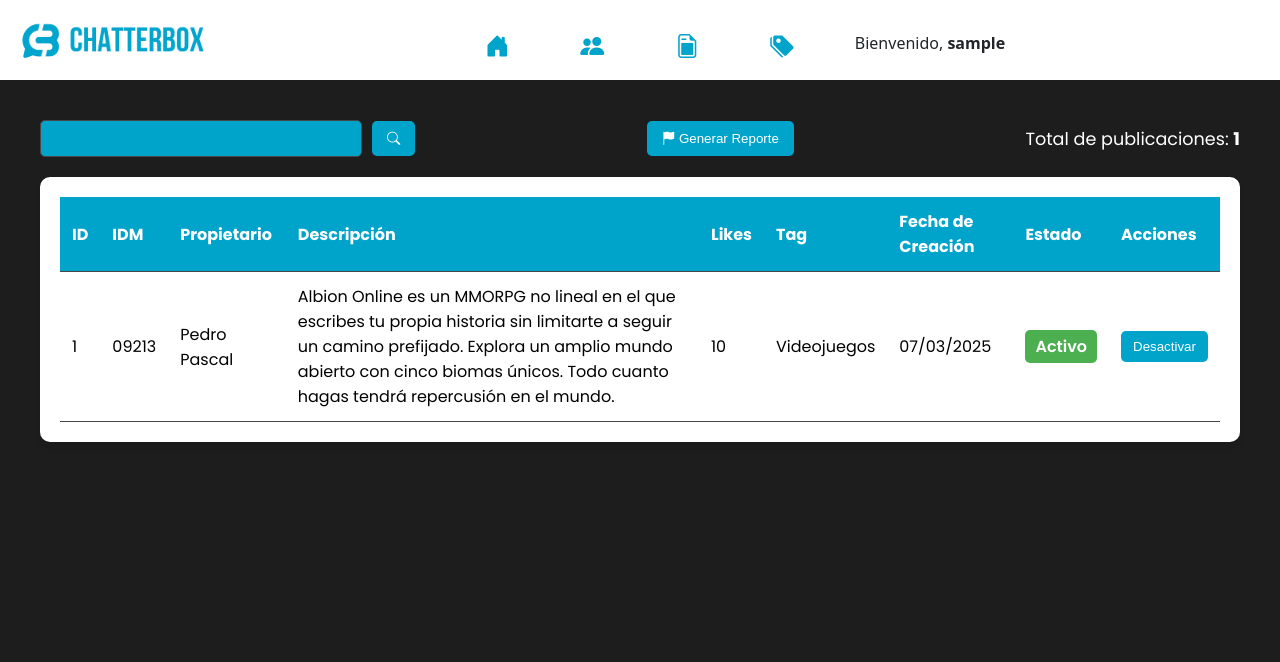
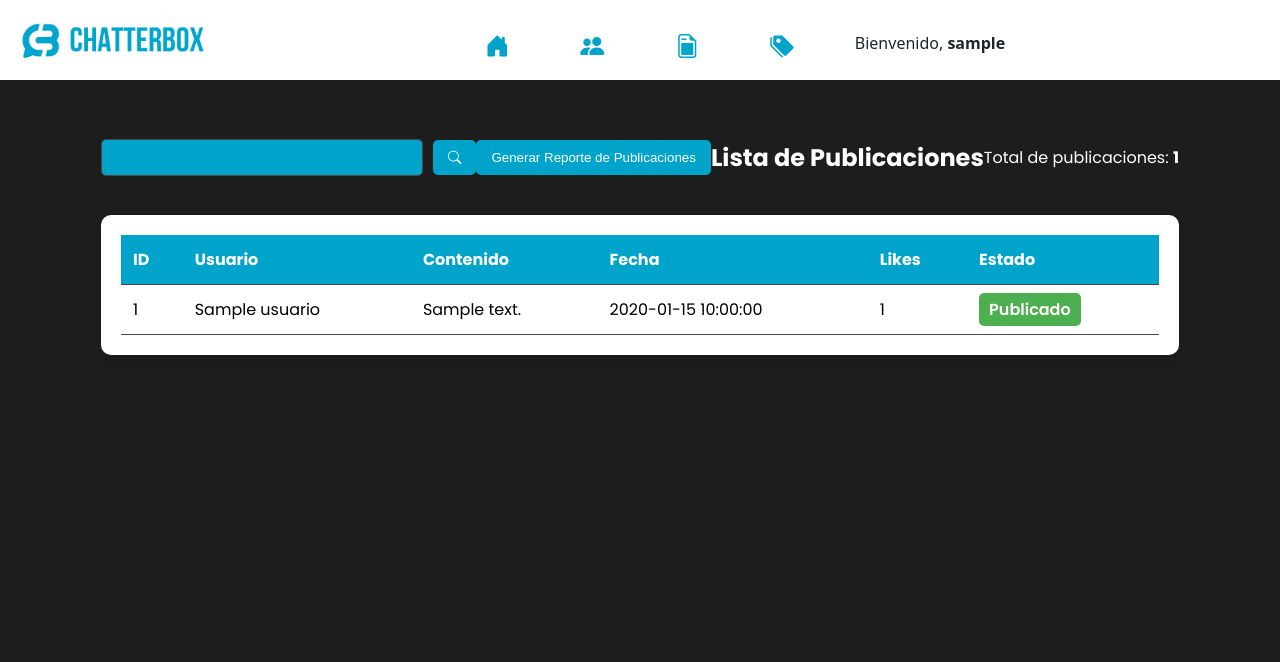
Before and after one commit to VALOID3/Chatterbox-Red-Social, a PHP site: page /admin/AdminPost.php in a window 1280 px wide. Shown: the top 662 px of the page. Run offline with PHP 8.4, Linux system fonts and the light colour scheme; the visitor is signed in with stand-in values (Sample User, id 1); tables that the repository leaves empty hold one stand-in row (values such as "Sample post").

Commit message:
reposte post
ya se genera y visualizan

```diff
--- a/admin/AdminPost.php
+++ b/admin/AdminPost.php
@@ -1,4 +1,27 @@
-<?php require_once '../Midware/auth_admin.php'; ?>
+<?php
+require_once '../conexion.php';
+require_once '../Midware/auth_admin.php';
+
+$sql = "
+    SELECT p.id_Publi, u.nom_usuario, p.contenido, p.fecha,
+           (SELECT COUNT(*) FROM likes l WHERE l.publicacion_id = p.id_Publi) AS total_likes
+    FROM Publicacion p
+    INNER JOIN Usuarios u ON p.usuario_id = u.id_Usuario
+    ORDER BY p.id_Publi DESC
+";
+
+$resultado = $conn->query($sql);
+$publicaciones = [];
+$totalPosts = 0;
+
+if ($resultado && $resultado->num_rows > 0) {
+    while ($row = $resultado->fetch_assoc()) {
+        $publicaciones[] = $row;
+    }
+    $totalPosts = count($publicaciones);
+}
+
+?>
 
 
 
@@ -37,13 +60,15 @@
                 </button>
             </div>
             <div class="report-button">
-                <button class="btn-report">
-                    <i class="bi bi-flag-fill"></i> Generar Reporte
-                </button>
+                <form action="generar_reporte_posts.php" method="post">
+                    <button type="submit" class="btn-report">
+                         Generar Reporte de Publicaciones
+                    </button>
+                </form>
             </div>
-            <div class="post-count">
-                <span>Total de publicaciones: <strong>1</strong></span>
-            </div>
+
+            <h2>Lista de Publicaciones</h2>
+            <div class="user-count">Total de publicaciones: <strong><?= $totalPosts ?></strong></div>
         </div>
 
         <!-- LISTA DE POSTS -->
@@ -52,37 +77,24 @@
                 <thead>
                     <tr>
                         <th>ID</th>
-                        <th>IDM</th>
-                        <th>Propietario</th>
-                        <th>Descripción</th>
+                        <th>Usuario</th>
+                        <th>Contenido</th>
+                        <th>Fecha</th>
                         <th>Likes</th>
-                        <th>Tag</th>
-                        <th>Fecha de Creación</th>
                         <th>Estado</th>
-                        <th>Acciones</th>
                     </tr>
                 </thead>
                 <tbody>
-                    <!-- Ejemplo de fila de post -->
+                <?php foreach ($publicaciones as $post): ?>
                     <tr>
-                        <td>1</td>
-                        <td>09213</td>
-                        <td>Pedro Pascal</td>
-                        <td>    Albion Online es un MMORPG no lineal en el que escribes tu propia historia sin
-                            limitarte a seguir un camino prefijado. Explora un amplio mundo abierto con cinco biomas únicos.
-                            Todo cuanto
-                            hagas tendrá repercusión en el mundo.</td>
-                        <td>10</td>
-                        <td>Videojuegos</td>
-                        <td>07/03/2025</td>
-                        <td><span class="status active">Activo</span></td>
-                        <td>
-                            <button class="btn-toggle-status">
-                                Desactivar
-                            </button>
-                        </td>
+                        <td><?= $post['id_Publi'] ?></td>
+                        <td><?= htmlspecialchars($post['nom_usuario']) ?></td>
+                        <td><?= htmlspecialchars($post['contenido']) ?></td>
+                        <td><?= $post['fecha'] ?></td>
+                        <td><?= $post['total_likes'] ?></td>
+                        <td><span class="status active">Publicado</span></td>
                     </tr>
-                    <!-- Más filas de posts pueden agregarse aquí -->
+                <?php endforeach; ?>
                 </tbody>
             </table>
         </div>
```
Also changed, not shown: admin/generar_reporte_posts.php (added, +48 -0 lines).
